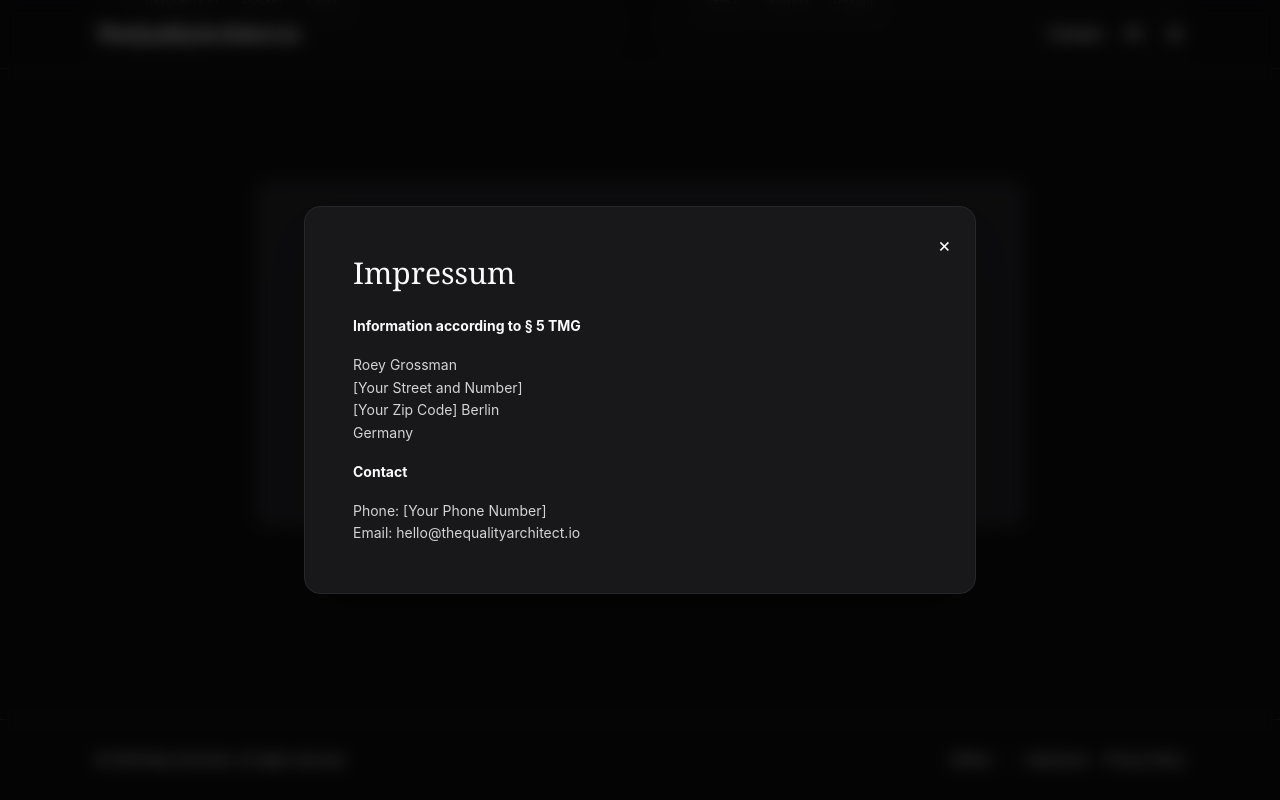
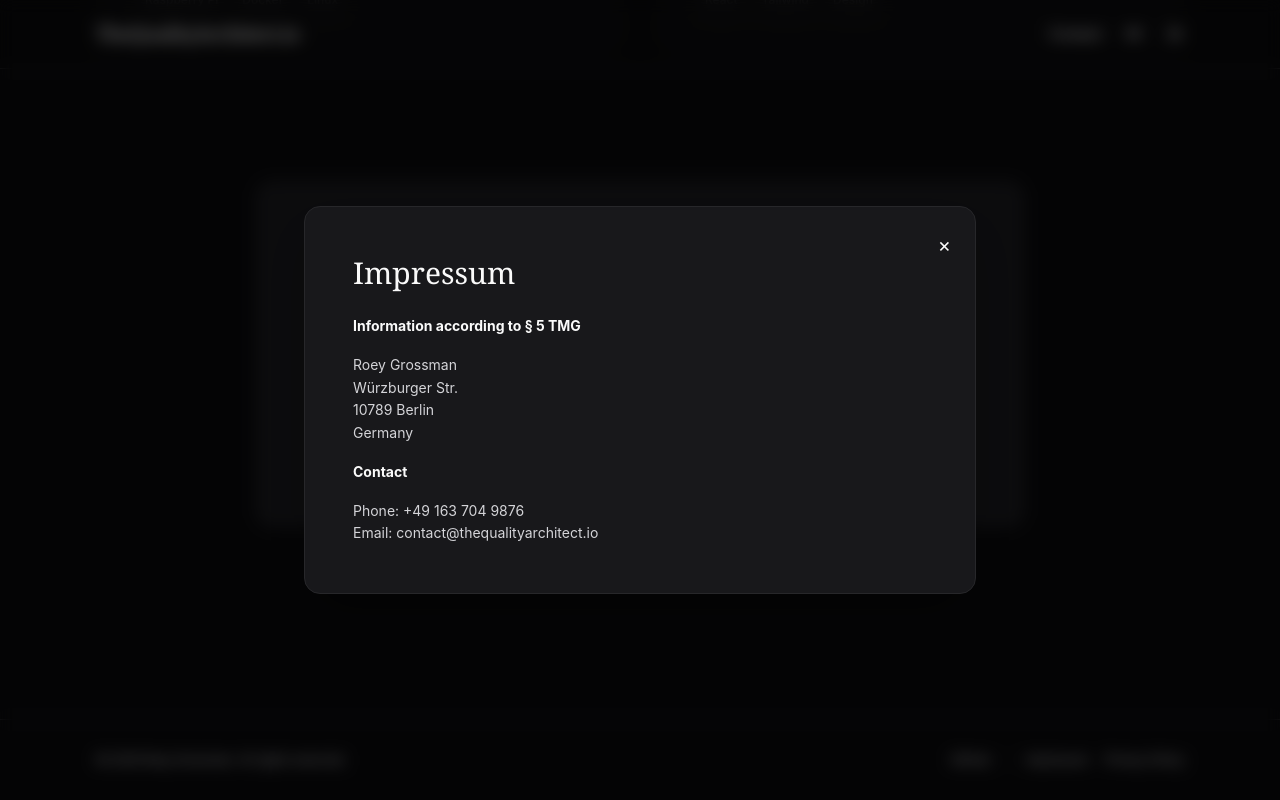
Before and after one commit to roygrssmn/grossman-engineering, a React (Vite) app: page / in a window 1280 px wide. Both pictures are taken after a click on the button "Impressum". Shown: the part 1697-2497 px from the top of the page. Built offline with nearby package versions, Linux system fonts and the light colour scheme.

Commit message:
all contact information in one const

```diff
--- a/src/Footer.jsx
+++ b/src/Footer.jsx
@@ -1,3 +1,4 @@
+import { contactInfo } from './contactInfo.jsx';
 
 export default function Footer({ currentYear, setActiveModal, language }) {
     return (
@@ -6,7 +7,7 @@ export default function Footer({ currentYear, setActiveModal, language }) {
                 &copy; {currentYear} Roey Grossman. {language === 'en' ? 'All rights reserved.' : 'Alle Rechte vorbehalten.'}
             </div>
             <div className="flex gap-4 items-center">
-                <a href="https://github.com/roygrssmn" target="_blank" rel="noopener noreferrer" className="hover:text-zinc-900 dark:hover:text-zinc-50 transition-colors">GitHub</a>
+                <a href={contactInfo.github} target="_blank" rel="noopener noreferrer" className="hover:text-zinc-900 dark:hover:text-zinc-50 transition-colors">GitHub</a>
                 <span className="text-stone-300 dark:text-zinc-700">|</span>
                 <button onClick={() => setActiveModal('impressum')} className="hover:text-zinc-900 dark:hover:text-zinc-50 transition-colors">Impressum</button>
                 <button onClick={() => setActiveModal('privacy')} className="hover:text-zinc-900 dark:hover:text-zinc-50 transition-colors">
--- a/src/MainView.jsx
+++ b/src/MainView.jsx
@@ -1,4 +1,5 @@
 import { competenciesData } from './core_competencies/competencies.jsx';
+import { contactInfo } from './contactInfo.jsx';
 
 export default function MainView({ language, projectData, navigate }) {
     return (
@@ -68,10 +69,10 @@ export default function MainView({ language, projectData, navigate }) {
                             : 'Ich bin aktiv auf der Suche nach neuen Möglichkeiten in der technischen Führung und im KI-Engineering. Lassen Sie uns besprechen, wie ich Struktur und Qualität in Ihre nächste große Initiative bringen kann.'}
                     </p>
                     <div className="flex flex-col sm:flex-row gap-4 justify-center">
-                        <a href="mailto:hello@thequalityarchitect.io" className="inline-flex justify-center items-center px-6 py-3 bg-zinc-900 text-white dark:bg-zinc-100 dark:text-zinc-900 font-medium rounded-lg hover:opacity-90 transition-opacity shadow-sm">
+                        <a href={`mailto:${contactInfo.email}`} className="inline-flex justify-center items-center px-6 py-3 bg-zinc-900 text-white dark:bg-zinc-100 dark:text-zinc-900 font-medium rounded-lg hover:opacity-90 transition-opacity shadow-sm">
                             {language === 'en' ? 'Send an Email' : 'E-Mail senden'}
                         </a>
-                        <a href="https://linkedin.com/in/roygrssmn" target="_blank" rel="noopener noreferrer" className="inline-flex justify-center items-center px-6 py-3 border border-stone-200 dark:border-zinc-800 text-zinc-900 dark:text-zinc-50 font-medium rounded-lg hover:bg-stone-50 dark:hover:bg-zinc-800 transition-colors">
+                        <a href={contactInfo.linkedin} target="_blank" rel="noopener noreferrer" className="inline-flex justify-center items-center px-6 py-3 border border-stone-200 dark:border-zinc-800 text-zinc-900 dark:text-zinc-50 font-medium rounded-lg hover:bg-stone-50 dark:hover:bg-zinc-800 transition-colors">
                             {language === 'en' ? 'Connect on LinkedIn' : 'Auf LinkedIn vernetzen'}
                         </a>
                     </div>
--- a/src/Modals.jsx
+++ b/src/Modals.jsx
@@ -1,3 +1,4 @@
+import { contactInfo } from './contactInfo.jsx';
 
 export default function Modals({ activeModal, setActiveModal, language }) {
     if (!activeModal) return null;
@@ -16,16 +17,16 @@ export default function Modals({ activeModal, setActiveModal, language }) {
                         language === 'en' ? (
                             <>
                                 <p><strong className="text-zinc-900 dark:text-zinc-50">Information according to § 5 TMG</strong></p>
-                                <p>Roey Grossman<br/>[Your Street and Number]<br/>[Your Zip Code] Berlin<br/>Germany</p>
+                                <p>{contactInfo.name}<br/>{contactInfo.street}<br/>{contactInfo.zipCity}<br/>Germany</p>
                                 <p><strong className="text-zinc-900 dark:text-zinc-50">Contact</strong></p>
-                                <p>Phone: [Your Phone Number]<br/>Email: hello@thequalityarchitect.io</p>
+                                <p>Phone: {contactInfo.phone}<br/>Email: {contactInfo.email}</p>
                             </>
                         ) : (
                             <>
                                 <p><strong className="text-zinc-900 dark:text-zinc-50">Angaben gemäß § 5 TMG</strong></p>
-                                <p>Roey Grossman<br/>[Your Street and Number]<br/>[Your Zip Code] Berlin<br/>Deutschland</p>
+                                <p>{contactInfo.name}<br/>{contactInfo.street}<br/>{contactInfo.zipCity}<br/>Deutschland</p>
                                 <p><strong className="text-zinc-900 dark:text-zinc-50">Kontakt</strong></p>
-                                <p>Telefon: [Your Phone Number]<br/>E-Mail: hello@thequalityarchitect.io</p>
+                                <p>Telefon: {contactInfo.phone}<br/>E-Mail: {contactInfo.email}</p>
                             </>
                         )
                     ) : (
@@ -34,7 +35,7 @@ export default function Modals({ activeModal, setActiveModal, language }) {
                                 <h3 className="font-medium text-lg mt-6 mb-2 text-zinc-900 dark:text-zinc-50">1. Privacy at a Glance</h3>
                                 <p>This website does not collect any personal data through trackers, analytics tools, or cookies. It is purely for the provision of information.</p>
                                 <h3 className="font-medium text-lg mt-6 mb-2 text-zinc-900 dark:text-zinc-50">2. Data Controller</h3>
-                                <p>Roey Grossman<br/>[Your Street and Number]<br/>[Your Zip Code] Berlin<br/>hello@thequalityarchitect.io</p>
+                                <p>{contactInfo.name}<br/>{contactInfo.street}<br/>{contactInfo.zipCity}<br/>{contactInfo.email}</p>
                                 <h3 className="font-medium text-lg mt-6 mb-2 text-zinc-900 dark:text-zinc-50">3. Website Provision and Hosting</h3>
                                 <p>We host our website on Cloudflare Pages. The provider is Cloudflare, Inc., 101 Townsend St, San Francisco, CA 94107, USA (hereinafter: Cloudflare).</p>
                                 <p>When you visit our website, Cloudflare automatically logs server-side connection data as our hosting provider. This is technically necessary to deliver the website and guarantee its security.</p>
@@ -44,7 +45,7 @@ export default function Modals({ activeModal, setActiveModal, language }) {
                                 <h3 className="font-medium text-lg mt-6 mb-2 text-zinc-900 dark:text-zinc-50">1. Datenschutz auf einen Blick</h3>
                                 <p>Diese Website erfasst keine personenbezogenen Daten durch Tracker, Analyse-Tools oder Cookies. Sie dient rein der Informationsbereitstellung.</p>
                                 <h3 className="font-medium text-lg mt-6 mb-2 text-zinc-900 dark:text-zinc-50">2. Verantwortliche Stelle</h3>
-                                <p>Roey Grossman<br/>[Your Street and Number]<br/>[Your Zip Code] Berlin<br/>hello@thequalityarchitect.io</p>
+                                <p>{contactInfo.name}<br/>{contactInfo.street}<br/>{contactInfo.zipCity}<br/>{contactInfo.email}</p>
                                 <h3 className="font-medium text-lg mt-6 mb-2 text-zinc-900 dark:text-zinc-50">3. Bereitstellung der Website und Hosting</h3>
                                 <p>Wir hosten unsere Website bei Cloudflare Pages. Anbieter ist die Cloudflare, Inc. Wenn Sie unsere Website besuchen, erfasst Cloudflare als unser Hostinganbieter serverseitig Verbindungsdaten.</p>
                             </>
--- /dev/null
+++ b/src/contactInfo.jsx
@@ -0,0 +1,9 @@
+export const contactInfo = {
+    name: 'Roey Grossman',
+    street: 'Würzburger Str. ',
+    zipCity: '10789 Berlin',
+    phone: '+49 163 704 9876',
+    email: 'contact@thequalityarchitect.io',
+    github: 'https://github.com/roygrssmn',
+    linkedin: 'https://linkedin.com/in/roygrssmn'
+};
```
